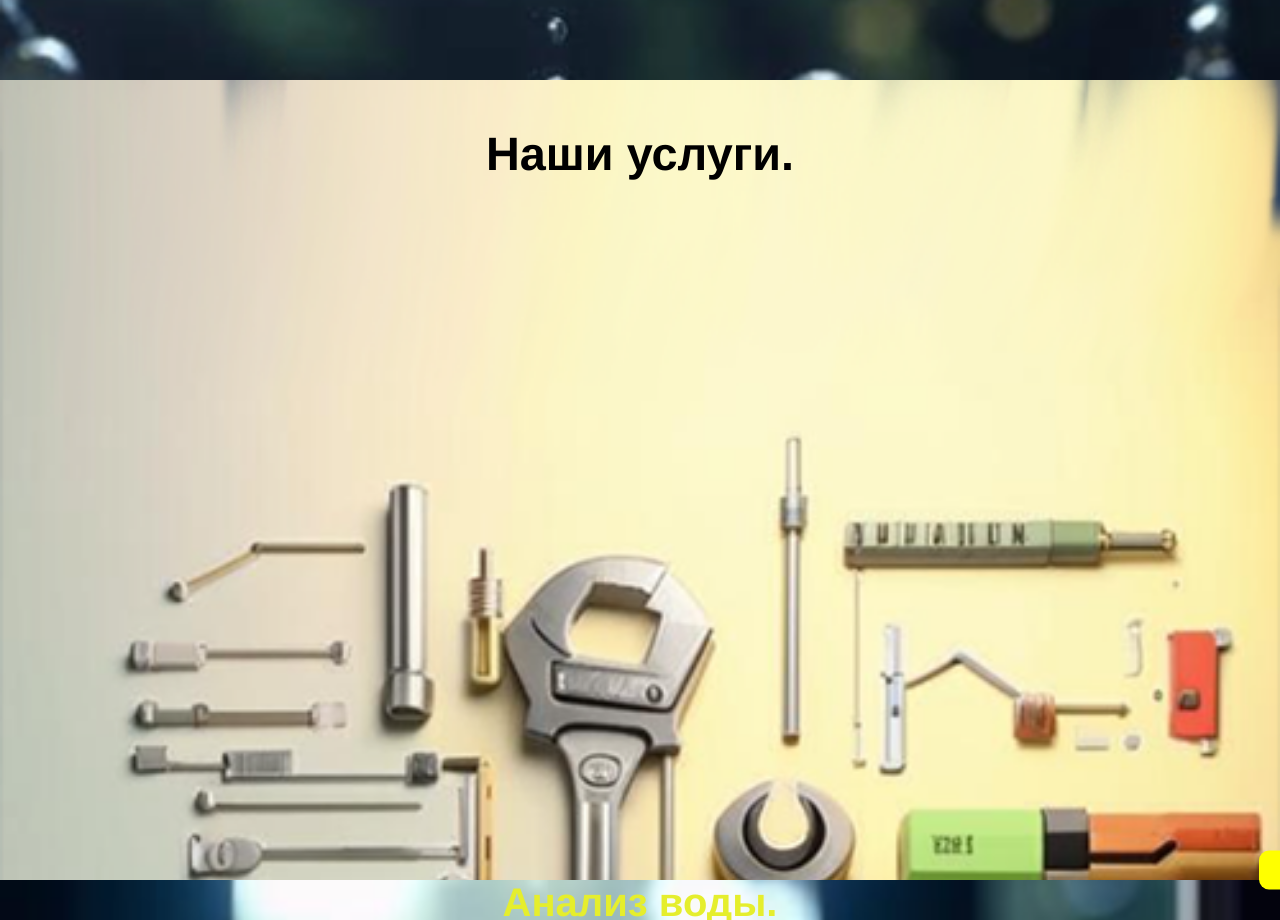
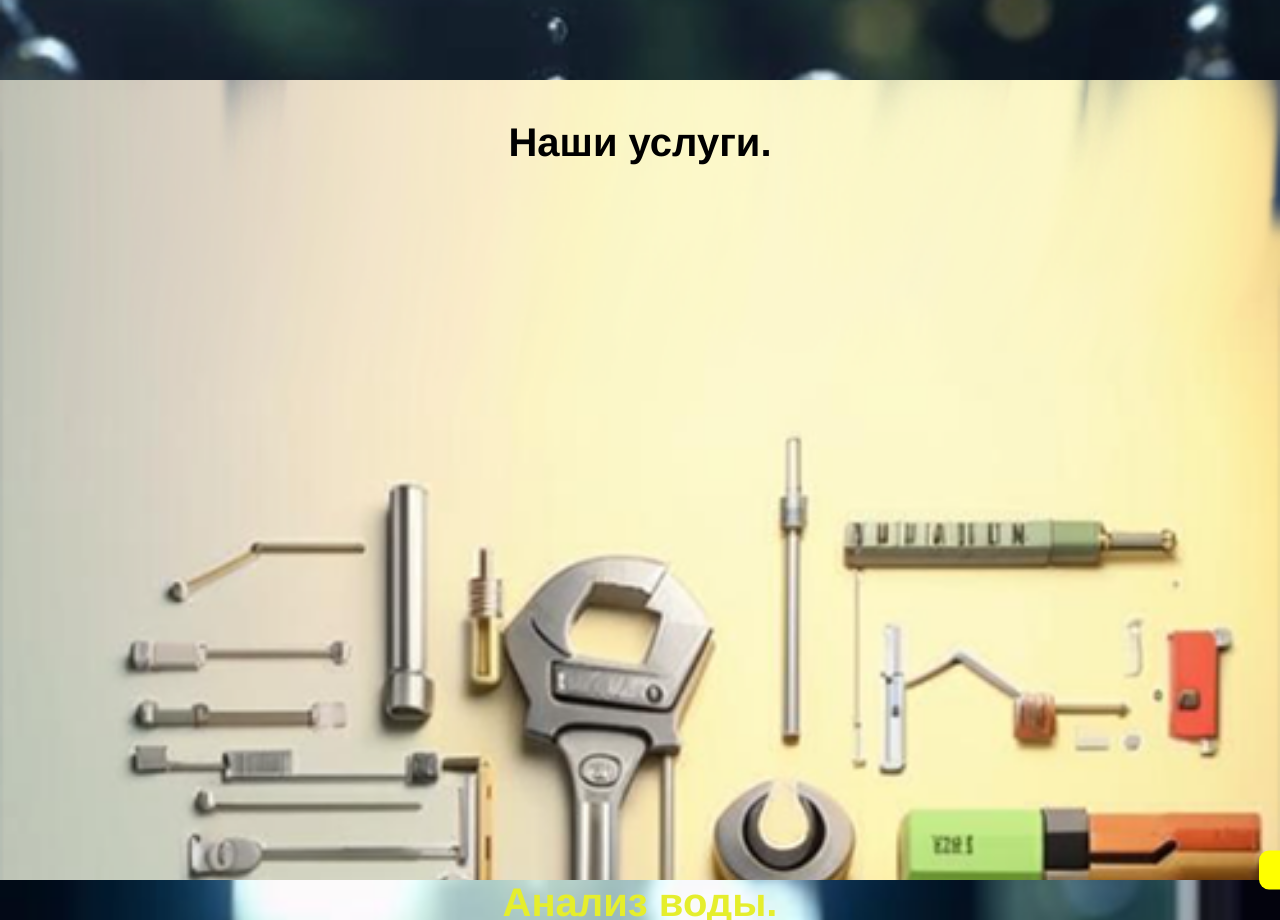
Before and after one commit to orbital13/test, a plain HTML site: page index.html in a window 1280 px wide. Shown: the part 840-1760 px from the top of the page. Drawn offline with Linux system fonts and the light colour scheme.

Commit message:
Update index.html

```diff
--- a/index.html
+++ b/index.html
@@ -40,7 +40,7 @@
 					<div class="card">
 						<img src="img/tools.png"/>
 							<div class="card-content">
-								<h3 style="color: black;">Наши услуги.<h3/>
+								<p style="color: black;">Наши услуги.<p/>
 							</div>
 					</div>
 					<div class="card">
```
